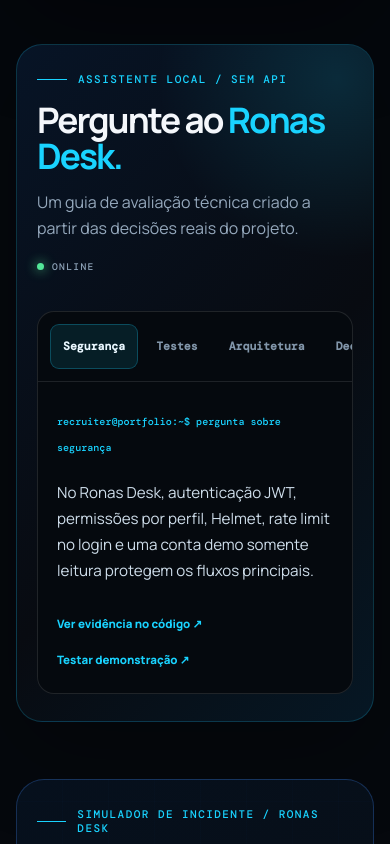
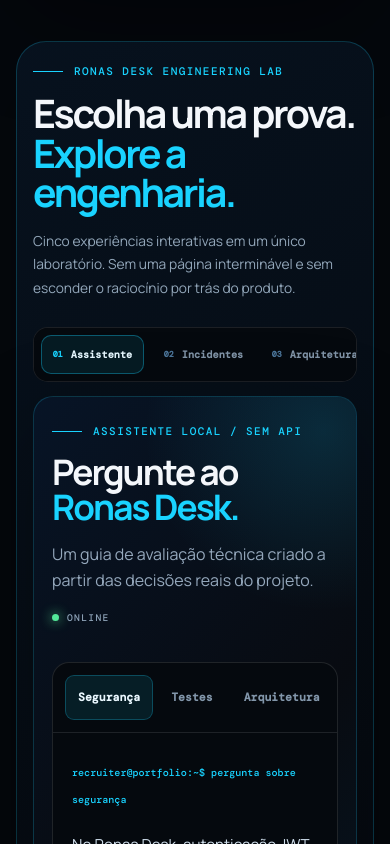
Before and after one commit to ronaelmoura/ronaelmoura.github.io, a React (Vite) app: page / in a window 390 px wide. Shown: the part 3040-3884 px from the top of the page. Built offline with nearby package versions, Linux system fonts and the light colour scheme.

Commit message:
melhora portfolio e adiciona Ronas Tech

```diff
--- a/src/App.jsx
+++ b/src/App.jsx
@@ -72,11 +72,9 @@
     'Decisão difícil': 'Escolhi tratar a demo como ambiente somente leitura. Assim um recrutador consegue explorar o produto sem expor credenciais nem alterar dados.',
   }
   const [question, setQuestion] = useState('Segurança')
-  const [visible, setVisible] = useState(false)
-  useEffect(() => { setVisible(false); const id = setTimeout(() => setVisible(true), 130); return () => clearTimeout(id) }, [question])
   return <section className="recruiter-ai reveal visible" id="ai">
     <div className="ai-head"><div><p className="eyebrow"><span /> ASSISTENTE LOCAL / SEM API</p><h2>Pergunte ao <em>Ronas Desk.</em></h2><p>Um guia de avaliação técnica criado a partir das decisões reais do projeto.</p></div><span className="ai-online"><i /> ONLINE</span></div>
-    <div className="ai-console"><div className="ai-prompts">{Object.keys(answers).map(item => <button className={question === item ? 'active' : ''} key={item} type="button" onClick={() => setQuestion(item)}>{item}</button>)}</div><div className="ai-terminal"><small>recruiter@portfolio:~$ pergunta sobre {question.toLowerCase()}</small><p className={visible ? 'typed' : ''}>{answers[question]}</p><div><a href="https://github.com/ronaelmoura/ronas-desk" target="_blank" rel="noreferrer">Ver evidência no código ↗</a><a href="https://ronas-desk.onrender.com/" target="_blank" rel="noreferrer">Testar demonstração ↗</a></div></div></div>
+    <div className="ai-console"><div className="ai-prompts">{Object.keys(answers).map(item => <button className={question === item ? 'active' : ''} key={item} type="button" onClick={() => setQuestion(item)}>{item}</button>)}</div><div className="ai-terminal"><small>recruiter@portfolio:~$ pergunta sobre {question.toLowerCase()}</small><p className="typed" key={question}>{answers[question]}</p><div><a href="https://github.com/ronaelmoura/ronas-desk" target="_blank" rel="noreferrer">Ver evidência no código ↗</a><a href="https://ronas-desk.onrender.com/" target="_blank" rel="noreferrer">Testar demonstração ↗</a></div></div></div>
   </section>
 }
 
@@ -126,13 +124,11 @@
     },
   ]
   const [selected, setSelected] = useState(0)
-  const [running, setRunning] = useState(false)
   const incident = incidents[selected]
-  useEffect(() => { setRunning(false); const id = setTimeout(() => setRunning(true), 110); return () => clearTimeout(id) }, [selected])
   return <section className="incident-simulator reveal visible" aria-label="Simulador de incidente do Ronas Desk">
     <div className="simulator-head"><div><p className="eyebrow"><span /> SIMULADOR DE INCIDENTE / RONAS DESK</p><h2>Veja o produto <em>pensar em produção.</em></h2><p>Escolha uma situação e acompanhe como as camadas do sistema respondem.</p></div><span className="simulator-badge"><i /> DADOS FICTÍCIOS</span></div>
     <div className="incident-tabs" role="tablist" aria-label="Cenários de incidente">{incidents.map((item, index) => <button key={item.id} onClick={() => setSelected(index)} className={selected === index ? 'active' : ''} type="button" role="tab" aria-selected={selected === index}><span>0{index + 1}</span>{item.label}</button>)}</div>
-    <div className={`incident-board ${running ? 'running' : ''}`}>
+    <div className="incident-board running" key={incident.id}>
       <aside className="incident-source"><span>INCIDENTE DETECTADO</span><strong>{incident.title}</strong><p>{incident.intro}</p><i>↓</i></aside>
       <div className="incident-flow">{incident.flow.map(([layer, detail], index) => <article key={layer} style={{ '--delay': `${index * 90}ms` }}><span>{String(index + 1).padStart(2, '0')}</span><div><small>{layer}</small><p>{detail}</p></div><i>→</i></article>)}</div>
       <div className="incident-result"><span><i /> RESULTADO</span><p>{incident.result}</p><a href="https://github.com/ronaelmoura/ronas-desk" target="_blank" rel="noreferrer">Abrir implementação ↗</a></div>
@@ -252,6 +248,29 @@
   </section>
 }
 
+function ProofLab() {
+  const experiences = [
+    { id: 'ai', label: 'Assistente', component: <RecruiterAI /> },
+    { id: 'incident', label: 'Incidentes', component: <IncidentSimulator /> },
+    { id: 'architecture', label: 'Arquitetura', component: <ArchitectureExplorer /> },
+    { id: 'decisions', label: 'Decisões', component: <DecisionJournal /> },
+    { id: 'replay', label: 'Replay', component: <DeliveryReplay /> },
+  ]
+  const [active, setActive] = useState('ai')
+  const selected = experiences.find(item => item.id === active)
+
+  return <section className="proof-lab reveal visible" id="laboratorio" aria-label="Laboratório de engenharia do Ronas Desk">
+    <div className="proof-lab-heading">
+      <div><p className="eyebrow"><span /> RONAS DESK ENGINEERING LAB</p><h2>Escolha uma prova.<br /><em>Explore a engenharia.</em></h2></div>
+      <p>Cinco experiências interativas em um único laboratório. Sem uma página interminável e sem esconder o raciocínio por trás do produto.</p>
+    </div>
+    <div className="proof-lab-nav" role="tablist" aria-label="Experiências técnicas">
+      {experiences.map((item, index) => <button key={item.id} type="button" role="tab" aria-selected={active === item.id} className={active === item.id ? 'active' : ''} onClick={() => setActive(item.id)}><span>0{index + 1}</span>{item.label}</button>)}
+    </div>
+    <div className="proof-lab-panel" role="tabpanel" key={active}>{selected.component}</div>
+  </section>
+}
+
 function RecruiterMode({ onClose }) {
   const [step, setStep] = useState(0)
   const slides = [
@@ -354,7 +373,7 @@
         <a className="scroll-cue" href="#ronas-desk"><span /> Explore o projeto principal</a>
       </section>
 
-      <div className="container"><EngineeringLab /><RecruiterAI /><IncidentSimulator /><ArchitectureExplorer /><DecisionJournal /><DeliveryReplay /></div>
+      <div className="container"><EngineeringLab /><ProofLab /></div>
 
       <section className="project-hero" id="ronas-desk">
         <div className="container">
@@ -401,7 +420,7 @@
       <section className="section about" id="sobre">
         <div className="container about-grid">
           <div className="about-title reveal"><p className="eyebrow"><span /> SOBRE MIM</p><h2>Técnica para construir.<br /><em>Curiosidade para evoluir.</em></h2></div>
-          <div className="about-copy reveal"><p className="large">Sou Desenvolvedor Full Stack e transformo problemas operacionais em <strong>produtos web claros, seguros e prontos para uso.</strong></p><p>Minha experiência em suporte de TI me ensinou a ouvir o usuário, investigar causas e assumir responsabilidade pela solução. Hoje aplico esse raciocínio em interfaces, APIs, bancos de dados e deploy.</p><p>Com o <strong>Ronas Desk</strong>, levei uma ideia por 19 sprints até a versão 1.0 em produção. Na <strong>Ronas Tech</strong>, continuo desenvolvendo soluções digitais e compartilhando aprendizados reais.</p>
+          <div className="about-copy reveal"><p className="large">Sou Desenvolvedor Full Stack e transformo problemas operacionais em <strong>produtos web claros, seguros e prontos para uso.</strong></p><p>Minha experiência em suporte de TI me ensinou a ouvir o usuário, investigar causas e assumir responsabilidade pela solução. Hoje aplico esse raciocínio em interfaces, APIs, bancos de dados e deploy.</p><p>Com o <strong>Ronas Desk</strong>, levei uma ideia por 19 sprints até a versão 1.0 em produção. Também transformo esse conhecimento em soluções para pequenos negócios por meio da <a className="inline-link" href="https://www.ronastech.com.br/" target="_blank" rel="noreferrer">Ronas Tech <Arrow /></a>.</p>
             <div className="about-links"><a href="https://www.linkedin.com/in/ronael-moura" target="_blank" rel="noreferrer">LinkedIn <Arrow /></a><a href="https://github.com/ronaelmoura" target="_blank" rel="noreferrer">GitHub <Arrow /></a></div>
           </div>
         </div>
@@ -425,7 +444,7 @@
             <div className="journey-line" />
             <article><span>01</span><small>BASE TÉCNICA</small><h3>Suporte em TI</h3><p>Manutenção de computadores, atendimento a usuários e solução de problemas: a base para entender tecnologia pela perspectiva de quem usa.</p></article>
             <article><span>02</span><small>FORMAÇÃO</small><h3>Full Stack no SENAI</h3><p>670 horas de formação, conceito final APTO e fundamentos sólidos de front-end, back-end, APIs, banco de dados, testes e versionamento.</p></article>
-            <article><span>03</span><small>CONSTRUÇÃO PÚBLICA</small><h3>PortfÃ³lio e GitHub</h3><p>Projetos no GitHub, portfólio e tutoriais que transformam desafios de npm, Node.js, Git e Windows em conhecimento compartilhado.</p></article>
+            <article><span>03</span><small>CONSTRUÇÃO PÚBLICA</small><h3>Portfólio e GitHub</h3><p>Projetos no GitHub, portfólio e tutoriais que transformam desafios de npm, Node.js, Git e Windows em conhecimento compartilhado.</p></article>
             <article><span>04</span><small>PRODUTO EM PRODUÇÃO</small><h3>Ronas Desk v1.0</h3><p>19 sprints transformaram interface, API, dados, segurança, testes e infraestrutura em um produto demonstrável.</p></article>
           </div>
         </div>
@@ -444,8 +463,8 @@
         <div className="container"><SectionHead tag="OUTROS PROJETOS" title="Aprendizado transformado em entregas." />
           <div className="other-grid">
             <article className="reveal"><span>01 · DEBUGGING</span><h3>Laboratório ERESOLVE npm</h3><p>Conflito real de dependências reproduzido, investigado e documentado passo a passo.</p><div><b>Node.js</b><b>npm</b><b>Documentação</b></div><a href="https://github.com/ronaelmoura/laboratorio-erro-eresolve-npm" target="_blank" rel="noreferrer">Ver código <Arrow /></a></article>
-            <article className="reveal"><span>02 · PRODUTO DIGITAL</span><h3>Site institucional</h3><p>Site institucional publicado para apresentar serviços, projetos reais e soluções digitais para negócios.</p><div><b>React</b><b>Vite</b><b>Vercel</b></div><a href="https://www.ronastech.com.br/" target="_blank" rel="noreferrer">Visitar projeto <Arrow /></a></article>
-            <article className="reveal"><span>03 · PORTFÓLIO</span><h3>Portfólio Ronas Tech</h3><p>Esta experiência: identidade profissional, performance e narrativa construídas em React.</p><div><b>React</b><b>UX/UI</b><b>SEO</b></div><a href="https://github.com/ronaelmoura/ronaelmoura.github.io" target="_blank" rel="noreferrer">Ver repositório <Arrow /></a></article>
+            <article className="reveal featured-project-card"><a className="other-project-media" href="https://www.ronastech.com.br/" target="_blank" rel="noreferrer" aria-label="Abrir site da Ronas Tech"><img src="https://www.ronastech.com.br/og-ronas-tech.png" alt="Prévia do site Ronas Tech" loading="lazy" width="1200" height="630" /></a><span>02 · NEGÓCIO DIGITAL</span><h3>Ronas Tech</h3><p>Site comercial criado para apresentar sites, sistemas e automações sob medida para pequenos negócios de todo o Brasil.</p><div><b>React</b><b>Vite</b><b>Produto</b></div><a href="https://www.ronastech.com.br/" target="_blank" rel="noreferrer">Visitar site oficial <Arrow /></a></article>
+            <article className="reveal"><span>03 · PORTFÓLIO</span><h3>Ronael Moura</h3><p>Esta experiência: identidade profissional, performance e narrativa técnica construídas em React.</p><div><b>React</b><b>UX/UI</b><b>SEO</b></div><a href="https://github.com/ronaelmoura/ronaelmoura.github.io" target="_blank" rel="noreferrer">Ver repositório <Arrow /></a></article>
           </div>
         </div>
       </section>
--- a/src/main.jsx
+++ b/src/main.jsx
@@ -2,6 +2,7 @@
 import { createRoot } from 'react-dom/client'
 import App from './App.jsx'
 import './styles.css'
+import './proof-lab.css'
 
 createRoot(document.getElementById('root')).render(
   <StrictMode><App /></StrictMode>,
--- /dev/null
+++ b/src/proof-lab.css
@@ -0,0 +1,123 @@
+.proof-lab {
+  position: relative;
+  margin: -34px 0 112px;
+  padding: clamp(24px, 4vw, 46px);
+  border: 1px solid rgba(25, 211, 255, .22);
+  border-radius: 30px;
+  background: linear-gradient(145deg, rgba(7, 18, 31, .96), rgba(5, 9, 14, .96));
+  box-shadow: 0 35px 100px rgba(0, 0, 0, .28);
+}
+
+.proof-lab-heading {
+  display: flex;
+  align-items: flex-end;
+  justify-content: space-between;
+  gap: 34px;
+  margin-bottom: 28px;
+}
+
+.proof-lab-heading h2 {
+  margin-top: 16px;
+  font-size: clamp(2.35rem, 4vw, 4.3rem);
+  line-height: 1;
+  letter-spacing: -.06em;
+}
+
+.proof-lab-heading h2 em {
+  color: var(--cyan);
+  font-style: normal;
+}
+
+.proof-lab-heading > p {
+  max-width: 420px;
+  color: #93a7ba;
+  font-size: .86rem;
+  line-height: 1.7;
+}
+
+.proof-lab-nav {
+  display: grid;
+  grid-template-columns: repeat(5, 1fr);
+  gap: 8px;
+  margin-bottom: 14px;
+  padding: 7px;
+  overflow-x: auto;
+  border: 1px solid rgba(255, 255, 255, .09);
+  border-radius: 15px;
+  background: #05090e;
+}
+
+.proof-lab-nav button {
+  display: flex;
+  align-items: center;
+  justify-content: center;
+  gap: 8px;
+  border: 1px solid transparent;
+  border-radius: 10px;
+  background: transparent;
+  color: #8194a7;
+  padding: 12px 9px;
+  cursor: pointer;
+  font: 600 .64rem var(--mono);
+  transition: .2s;
+}
+
+.proof-lab-nav button span {
+  color: #4d789d;
+  font-size: .52rem;
+}
+
+.proof-lab-nav button:hover,
+.proof-lab-nav button.active {
+  border-color: rgba(25, 211, 255, .35);
+  background: rgba(25, 211, 255, .09);
+  color: #e7f8ff;
+}
+
+.proof-lab-nav button.active span { color: var(--cyan); }
+.proof-lab-panel { animation: proof-panel-in .3s ease-out; }
+.proof-lab-panel > section { margin: 0 !important; border-radius: 20px; }
+.inline-link { color: var(--cyan); font-weight: 800; white-space: nowrap; }
+.featured-project-card { overflow: hidden; }
+
+.other-grid .other-project-media {
+  display: block;
+  margin: -28px -28px 24px;
+  aspect-ratio: 1200 / 630;
+  overflow: hidden;
+  border-bottom: 1px solid rgba(25, 211, 255, .2);
+  background: #05080d;
+}
+
+.other-project-media img {
+  display: block;
+  width: 100%;
+  height: 100%;
+  object-fit: cover;
+  transition: transform .45s ease, filter .45s ease;
+}
+
+.featured-project-card:hover .other-project-media img {
+  transform: scale(1.035);
+  filter: saturate(1.1);
+}
+
+@keyframes proof-panel-in {
+  from { opacity: 0; transform: translateY(8px); }
+  to { opacity: 1; transform: none; }
+}
+
+@media (max-width: 800px) {
+  .proof-lab { margin: -15px 0 78px; padding: 22px 16px; }
+  .proof-lab-heading { display: block; }
+  .proof-lab-heading > p { margin-top: 17px; }
+  .proof-lab-nav { display: flex; justify-content: flex-start; }
+  .proof-lab-nav button { min-width: 112px; }
+  .proof-lab-panel > section { padding-right: 18px; padding-left: 18px; }
+}
+
+@media (max-width: 500px) {
+  .proof-lab-heading h2 { font-size: 2.45rem; }
+  .proof-lab-nav button { min-width: 103px; }
+  .other-grid .other-project-media { margin: -28px -28px 22px; }
+}
```
